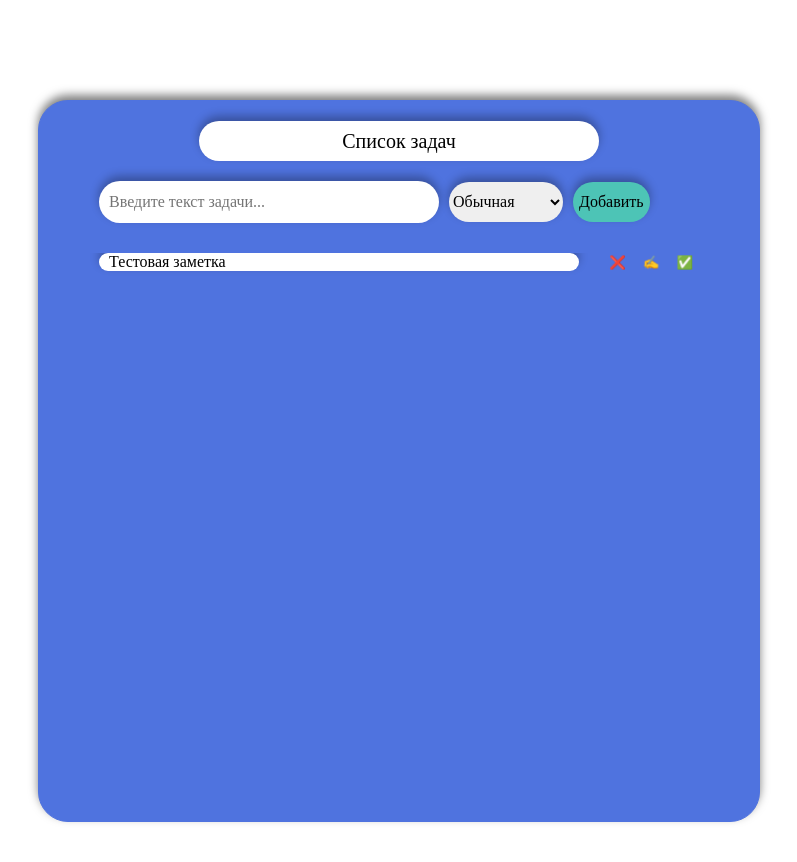
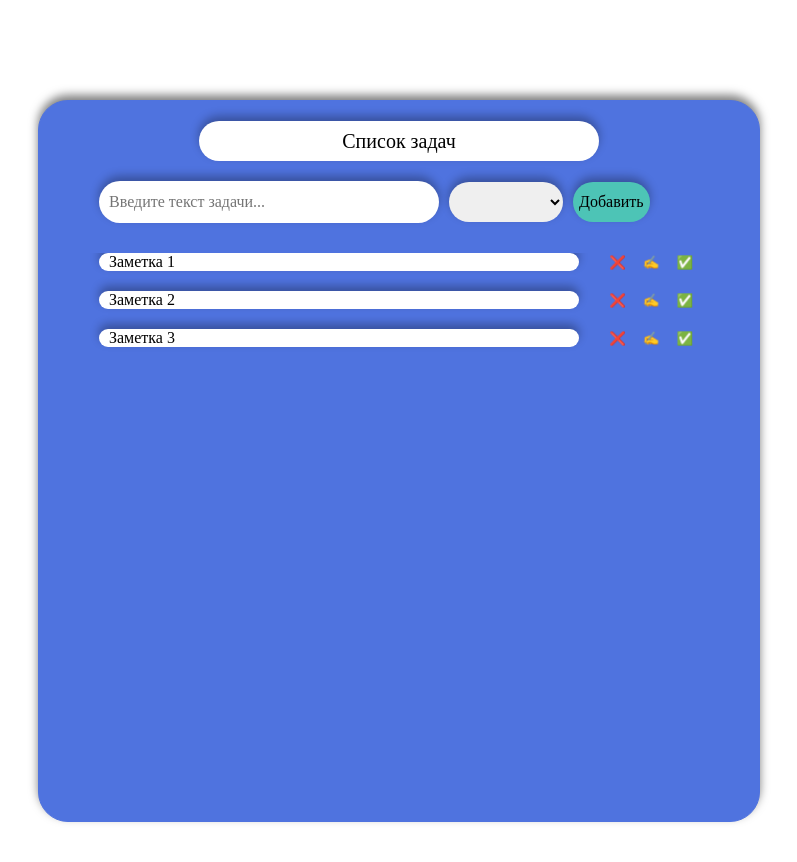
Before and after one commit to Sa1ivan/Todo_Angular, an Angular app: page / in a window 1280 px wide. Shown: the top 862 px of the page, without its empty margins (241-1038 px from the left). Built offline with nearby package versions, Linux system fonts and the light colour scheme.

Commit message:
add to create new record

```diff
--- a/src/app/components/add/add.component.html
+++ b/src/app/components/add/add.component.html
@@ -1,9 +1,9 @@
 <div class="add">
-    <input type="text" class="add__input" placeholder="Введите текст задачи...">
-    <select name="status" id="status-select" class="add__select">
+    <input type="text" class="add__input" placeholder="Введите текст задачи..." [(ngModel)]="inputValue">
+    <select name="status" id="status-select" class="add__select" [(ngModel)]="inputStatus">
         <option value="Обычная" class="add__option">Обычная</option>
         <option value="Важная" class="add__option">Важная</option>
         <option value="Выполненная" class="add__option">Выполненная</option>
     </select>
-    <button class="add__button">Добавить</button>
+    <button class="add__button" (click)="todoService.addService(inputValue, inputStatus)">Добавить</button>
 </div>
--- a/src/app/components/add/add.component.ts
+++ b/src/app/components/add/add.component.ts
@@ -1,10 +1,19 @@
-import { Component } from '@angular/core';
+import { Component, OnInit } from '@angular/core';
+import { CreateTodoService, Record } from 'src/app/services/create-todo.service';
 
 @Component({
   selector: 'app-add',
   templateUrl: './add.component.html',
   styleUrls: ['./add.component.scss']
 })
+
 export class AddComponent {
+  constructor(public todoService: CreateTodoService){}
+  inputValue!: string;
+  inputStatus!: string;
+
+  ngOnInit(): void{
+
+  }
 
 }
--- a/src/app/components/record/record.component.html
+++ b/src/app/components/record/record.component.html
@@ -1,5 +1,5 @@
-<div class="record">
-    <div class="record__text">Тестовая заметка</div>
+<div class="record" *ngFor="let record of this.todoService.records; let i=index;">
+    <div class="record__text {{record.status}}">{{record.value}}</div>
     <div class="record__btns">
         <button class="record__delete btn">	&#10060;</button>
         <button class="record__edit btn">&#9997;</button>
--- a/src/app/components/record/record.component.ts
+++ b/src/app/components/record/record.component.ts
@@ -1,10 +1,19 @@
-import { Component } from '@angular/core';
+import { Component, Input, OnInit } from '@angular/core';
+import { CreateTodoService, Record } from 'src/app/services/create-todo.service';
 
 @Component({
   selector: 'app-record',
   templateUrl: './record.component.html',
   styleUrls: ['./record.component.scss']
 })
+
 export class RecordComponent {
 
+
+  constructor(public todoService: CreateTodoService){}
+  ngOnInit(): void{
+
+  }
+
+
 }
--- /dev/null
+++ b/src/app/services/create-todo.service.ts
@@ -0,0 +1,30 @@
+import { Injectable, Input } from '@angular/core';
+import { AddComponent } from '../components/add/add.component';
+
+export class Record
+{
+  value!: string;
+  status!: string;
+}
+
+
+@Injectable({
+  providedIn: 'root'
+})
+
+
+export class CreateTodoService {
+  public records: Array<Record> =
+  [
+    {value: "Заметка 1", status: "Обычная"},
+    {value: "Заметка 2", status: "Важная"},
+    {value: "Заметка 3", status: "Выполненная"}
+  ];
+  constructor() { }
+  public addService(newValue: string, newStatus: string): void{
+    this.records.push({value: newValue, status: newStatus});
+
+  }
+  @Input()
+  inputValue = ''
+}
```
Also changed, not shown: 1 other file (tests, documents, lock files or other folders).
